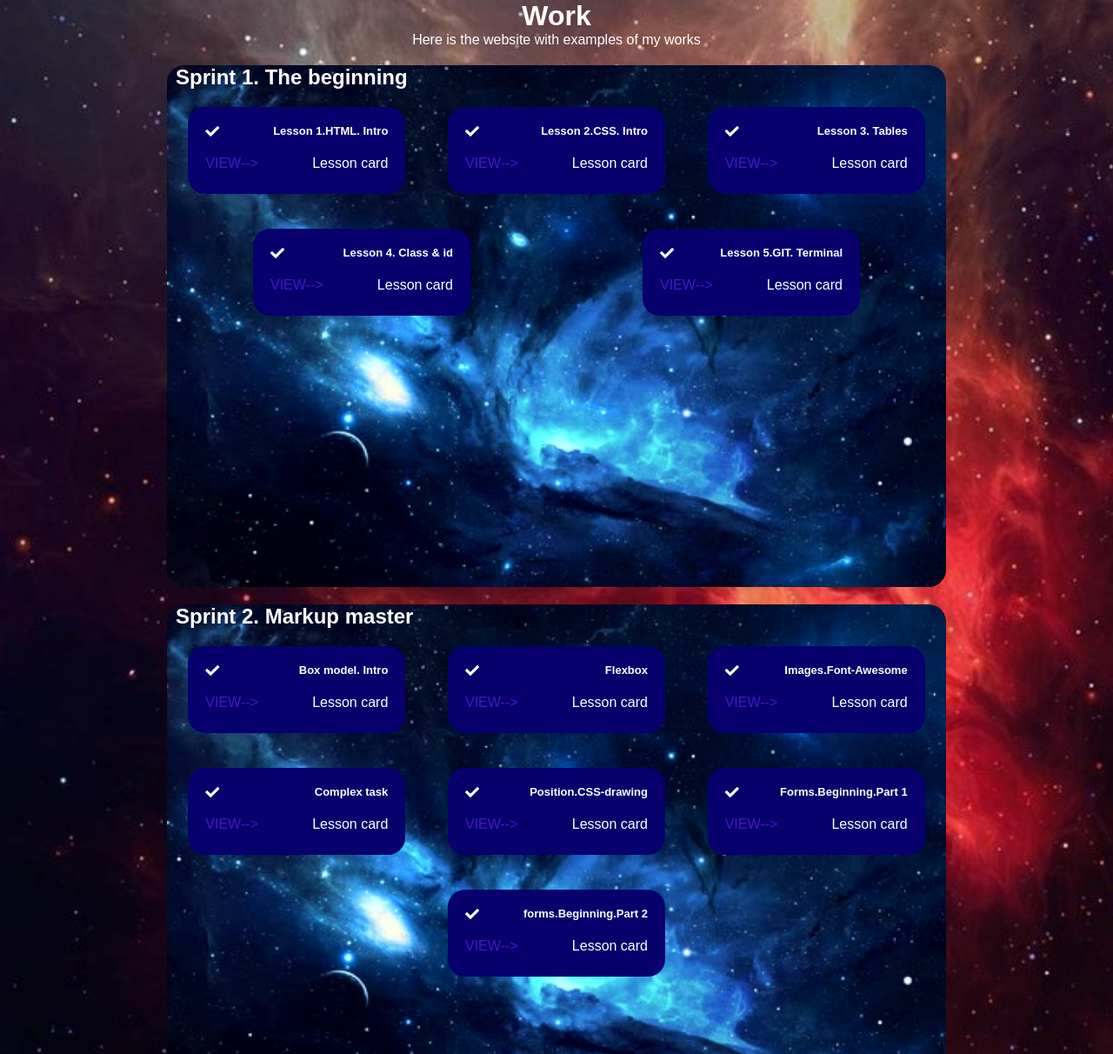
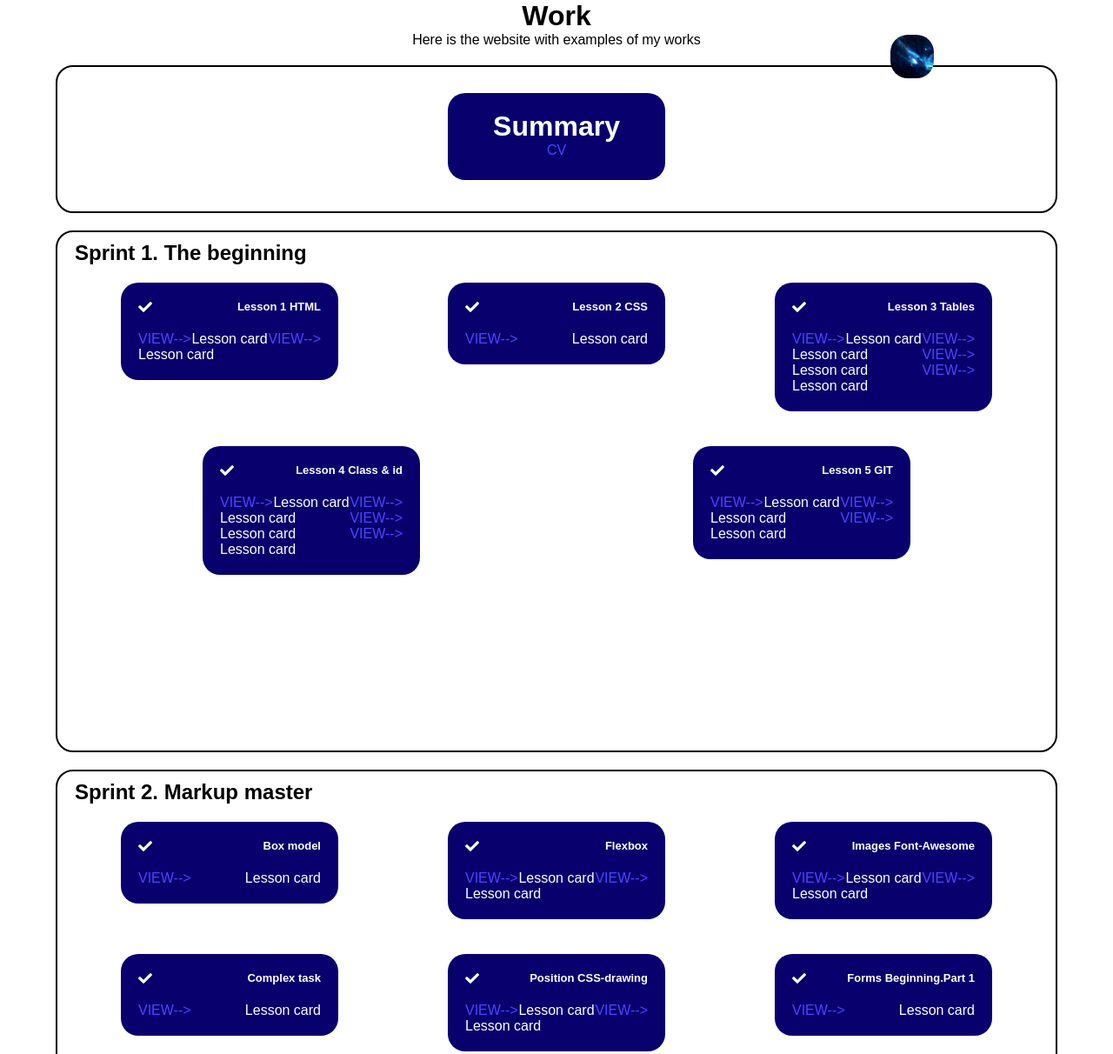
Before and after one commit to Romka2005/Lesson14, a plain HTML site: page work_work/index.html in a window 1280 px wide. Shown: the top 1212 px of the page at 87% size. Drawn offline with Linux system fonts and the light colour scheme; a web font is replaced by a local one.

Commit message:
адаптив

```diff
--- a/work_work/index.html
+++ b/work_work/index.html
@@ -9,61 +9,88 @@
     <title>Work</title>
 </head>
 <body>
+    <input type="checkbox" name="" id="">
     <header class="header">
         <h1>Work</h1>
         <p>Here is the website with examples of my works</p>
+        <div class="box_job new">
+            <div class="box">
+                <div class="conteiner_jobnew">
+                    <h1>Summary</h1>
+                    <a href="https://romka2005.github.io/Lesson14PRO/">CV</a>
+                </div>
+            </div>
+        </div>
         <div class="box_job">
             <h2>Sprint 1. The beginning</h2>
             <div class="box">
                 <div class="conteiner_job">
                     <div class="box_name">
                         <i class="fas fa-check"></i>
-                        <h3>Lesson 1.HTML. Intro</h3>
+                        <h3>Lesson 1 HTML</h3>
                     </div>
                     <div class="box_inner">
-                        <a href="###">VIEW--></a>
+                        <a href="https://romka2005.github.io/HTML-Intro/">VIEW--></a>
+                        <p>Lesson card</p>
+                        <a href=" https://romka2005.github.io/Batman/">VIEW--></a>
                         <p>Lesson card</p>
                     </div>
                 </div>
                 <div class="conteiner_job">
                     <div class="box_name">
                         <i class="fas fa-check"></i>
-                        <h3>Lesson 2.CSS. Intro</h3>
+                        <h3>Lesson 2 CSS</h3>
                     </div>
 
                     <div class="box_inner">
-                        <a href="###">VIEW--></a>
+                        <a href="https://romka2005.github.io/CSS/">VIEW--></a>
                         <p>Lesson card</p>
                     </div>
                 </div>
                 <div class="conteiner_job">
                     <div class="box_name">
                         <i class="fas fa-check"></i>
-                        <h3>Lesson 3. Tables</h3>
+                        <h3>Lesson 3 Tables</h3>
                     </div>
 
                     <div class="box_inner">
-                        <a href="###">VIEW--></a>
+                        <a href="https://romka2005.github.io/Table-Intro/">VIEW--></a>
+                        <p>Lesson card</p>
+                        <a href="https://romka2005.github.io/TableHeroes/">VIEW--></a>
+                        <p>Lesson card</p>
+                        <a href="https://romka2005.github.io/Weather/">VIEW--></a>
+                        <p>Lesson card</p>
+                        <a href="https://romka2005.github.io/Lesson4/">VIEW--></a>
                         <p>Lesson card</p>
                     </div>
                 </div>
                 <div class="conteiner_job">
                     <div class="box_name">
                         <i class="fas fa-check"></i>
-                        <h3>Lesson 4. Class & id</h3>
+                        <h3>Lesson 4 Class & id</h3>
                     </div>
                     <div class="box_inner">
-                        <a href="###">VIEW--></a>
+                        <a href="https://romka2005.github.io/Table-Intro/">VIEW--></a>
+                        <p>Lesson card</p>
+                        <a href="https://romka2005.github.io/TableHeroes/">VIEW--></a>
+                        <p>Lesson card</p>
+                        <a href="https://romka2005.github.io/Weather/">VIEW--></a>
+                        <p>Lesson card</p>
+                        <a href="https://romka2005.github.io/Lesson4/">VIEW--></a>
                         <p>Lesson card</p>
                     </div>
                 </div>
                 <div class="conteiner_job">
                     <div class="box_name">
                         <i class="fas fa-check"></i>
-                        <h3>Lesson 5.GIT. Terminal</h3>
+                        <h3>Lesson 5 GIT</h3>
                     </div>
                     <div class="box_inner">
-                        <a href="###">VIEW--></a>
+                        <a href="https://romka2005.github.io/GitCom/">VIEW--></a>
+                        <p>Lesson card</p>
+                        <a href="https://romka2005.github.io/My_Work/">VIEW--></a>
+                        <p>Lesson card</p>
+                        <a href="https://romka2005.github.io/Portfolio/">VIEW--></a>
                         <p>Lesson card</p>
                     </div>
                 </div>
@@ -75,10 +102,10 @@
                 <div class="conteiner_job">
                     <div class="box_name">
                         <i class="fas fa-check"></i>
-                        <h3>Box model. Intro</h3>
+                        <h3>Box model</h3>
                     </div>
                     <div class="box_inner">
-                        <a href="###">VIEW--></a>
+                        <a href="https://romka2005.github.io/Lesson6/">VIEW--></a>
                         <p>Lesson card</p>
                     </div>
                 </div>
@@ -88,17 +115,21 @@
                         <h3>Flexbox</h3>
                     </div>
                     <div class="box_inner">
-                        <a href="###">VIEW--></a>
+                        <a href="https://romka2005.github.io/Lesson7/">VIEW--></a>
+                        <p>Lesson card</p>
+                        <a href="https://romka2005.github.io/Lesson7_2/">VIEW--></a>
                         <p>Lesson card</p>
                     </div>
                 </div>
                 <div class="conteiner_job">
                     <div class="box_name">
                         <i class="fas fa-check"></i>
-                        <h3>Images.Font-Awesome</h3>
+                        <h3>Images Font-Awesome</h3>
                     </div>
                     <div class="box_inner">
-                        <a href="###">VIEW--></a>
+                        <a href="https://romka2005.github.io/Lesson8/">VIEW--></a>
+                        <p>Lesson card</p>
+                        <a href="https://romka2005.github.io/Lesson8_1/">VIEW--></a>
                         <p>Lesson card</p>
                     </div>
                 </div>
@@ -108,37 +139,39 @@
                         <h3>Complex task</h3>
                     </div>
                     <div class="box_inner">
-                        <a href="###">VIEW--></a>
+                        <a href="https://romka2005.github.io/Shablon/">VIEW--></a>
                         <p>Lesson card</p>
                     </div>
                 </div>
                 <div class="conteiner_job">
                     <div class="box_name">
                         <i class="fas fa-check"></i>
-                        <h3>Position.CSS-drawing</h3>
+                        <h3>Position CSS-drawing</h3>
                     </div>
                     <div class="box_inner">
-                        <a href="###">VIEW--></a>
+                        <a href="https://romka2005.github.io/Lesson11/">VIEW--></a>
+                        <p>Lesson card</p>
+                        <a href="https://romka2005.github.io/Lesson11_2/ ">VIEW--></a>
                         <p>Lesson card</p>
                     </div>
                 </div>
                 <div class="conteiner_job">
                     <div class="box_name">
                         <i class="fas fa-check"></i>
-                        <h3>Forms.Beginning.Part 1</h3>
+                        <h3>Forms Beginning.Part 1</h3>
                     </div>
                     <div class="box_inner">
-                        <a href="###">VIEW--></a>
+                        <a href="https://romka2005.github.io/MyCompanyStar/">VIEW--></a>
                         <p>Lesson card</p>
                     </div>
                 </div>
                 <div class="conteiner_job">
                     <div class="box_name">
                         <i class="fas fa-check"></i>
-                        <h3>forms.Beginning.Part 2</h3>
+                        <h3>forms Beginning Part 2</h3>
                     </div>
                     <div class="box_inner">
-                        <a href="###">VIEW--></a>
+                        <a href="https://romka2005.github.io/Lesson13/">VIEW--></a>
                         <p>Lesson card</p>
                     </div>
                 </div>
--- a/work_work/style.css
+++ b/work_work/style.css
@@ -5,13 +5,11 @@
     box-sizing: border-box;
 }
 body{
-    color: white;
+    color: black;
 }
 .header{
     width: 100%;
     height: 100%;
-    background: url(./img/space.jpg)center no-repeat;
-    background-size: cover;
     font-family: 'Mochiy Pop One', sans-serif;
 }
 .header h1{
@@ -21,12 +19,12 @@ body{
     text-align: center;
 }
 .box_job{
-    width: 70%;
+    width: 90%;
     height: 600px;
-    background: url(./img/space2.jpg)center no-repeat;
-    background-size: cover;
     margin: 20px auto;
     border-radius: 20px;
+    border:2px solid black;
+    padding: 10px;
 }
 .box_job h2{
     margin-left: 10px;
@@ -36,14 +34,36 @@ body{
     display: flex;
     justify-content: space-around;
     flex-wrap: wrap;
+    color: white;
 }
-.box .conteiner_job{
+.conteiner_job{
+    width: 250px;
+    height: 100%;
+    margin: 20px;
+    background: rgb(7, 0, 109);
+    border-radius: 20px;
+    padding: 20px;
+}
+.box_job.new{
+    height: 170px;
+}
+.conteiner_jobnew{
     width: 250px;
     height: 100px;
     margin: 20px;
     background: rgb(7, 0, 109);
     border-radius: 20px;
     padding: 20px;
+    text-align: center;
+    text-decoration: none;
+}
+.conteiner_jobnew a{
+    text-decoration: none;
+    color: rgb(80, 67, 255);
+}
+.conteiner_jobnew a:hover{
+    transition: .8s;
+    color: rgb(211, 35, 255);
 }
 .box_name{
     display: flex;
@@ -55,19 +75,82 @@ body{
 .box_inner{
     display: flex;
     justify-content: space-between;
+    flex-wrap: wrap;
     margin-top: 20px;
+
 }
 .box_inner a{
-    color: rgb(69, 24, 194);
+    color: rgb(80, 67, 255);
     text-decoration: none;
     transition: all .4s;
 }
 .box_inner a:hover{
     color: rgb(211, 35, 255);
 }
+
+input{
+    position: absolute;
+    top: -15px;
+    left: 0;
+}
+input:before{
+    content: "";
+    position: fixed;
+    background: url(./img/space2.jpg)no-repeat;
+    width: 50px;
+    height: 50px;
+    background-size: cover;
+    border-radius: 20px;
+    border: 2px solid white;
+    top: 5%;
+    left: 80%;
+    cursor: pointer;
+    border: 0;
+}
+input:checked + .header{
+    background: rgb(7, 0, 109);
+    color: white;
+    background: url(./img/giphy2.gif)center no-repeat;
+    background-size: cover;
+}
+input:checked + .header .box_job{
+    border: 2px solid white;
+    background: url(./img/giphy.gif);
+}
+input:checked + .header .conteiner_job{
+    background: white;
+    color: rgb(80, 67, 255);
+}
+input:checked + .header .conteiner_jobnew{
+    background: white;
+    color: rgb(80, 67, 255);
+}
+input:checked + .header .conteiner_jobnew a{
+    color: rgb(7, 0, 109);
+}
+input:checked + .header .conteiner_jobnew a:hover{
+    color: rgb(80, 67, 255);
+}
+input:checked + .header .conteiner_job .box_inner a{
+    color: rgb(7, 0, 109);
+}
+input:checked + .header .conteiner_job .box_inner a:hover{
+    color: rgb(80, 67, 255);
+}
+
+
+
+
+
+
+
+
+
+
+
 @media (max-width:840px){
     .box_job{
-        height: 800px;
+        height: 1000px;
     }
     .box_job.num{
         height: 1100px;
@@ -80,9 +163,9 @@ body{
 }
 @media (max-width:400px){
     .box{
-        font-size: 10px;
+        font-size: 15px;
     }
     .box_name h3{
-        font-size: 9px;
+        font-size: 12px;
     }
 }
```
Also changed, not shown: index.html (+2 -2 lines), work_work/img/space.jpg (deleted), 2 other files.
